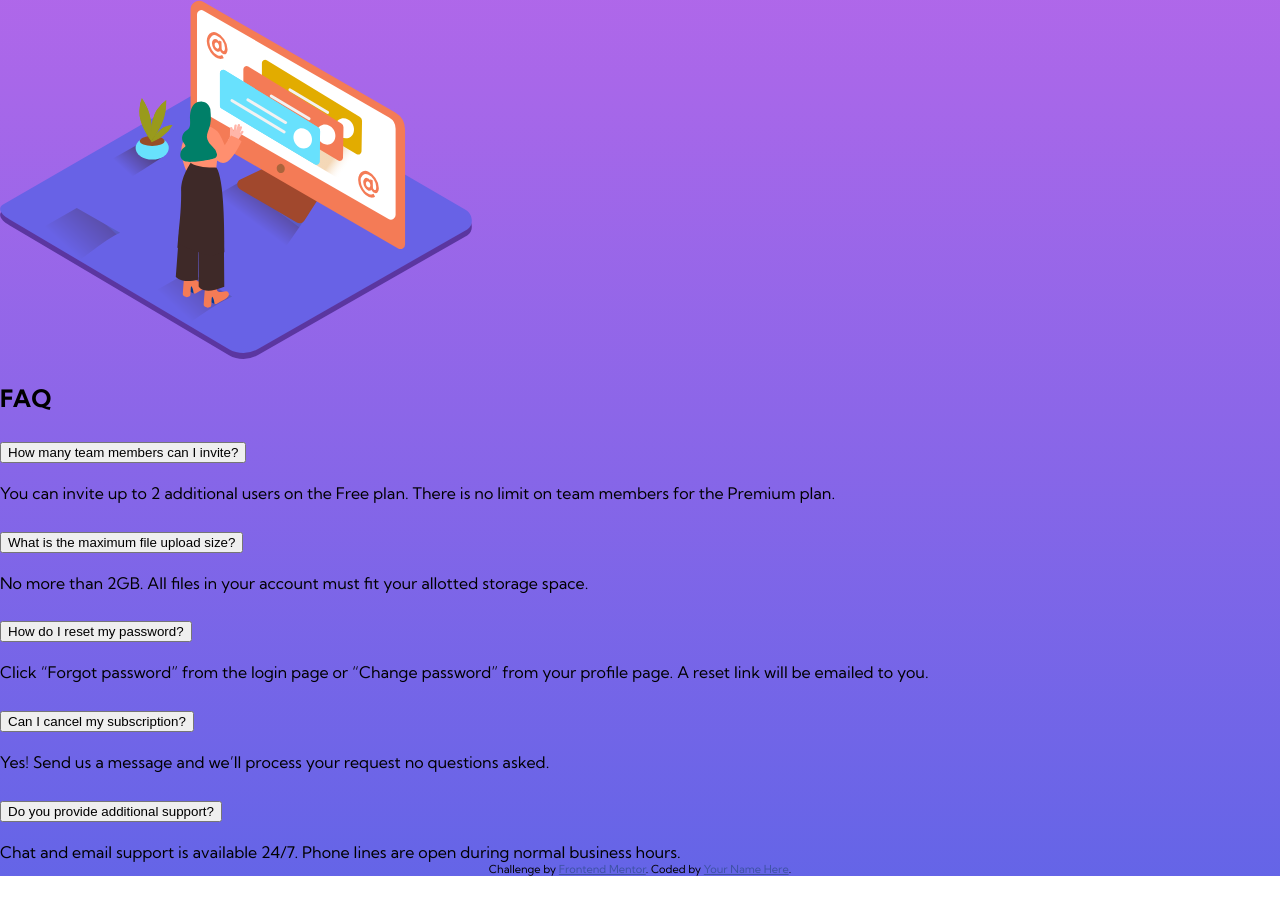
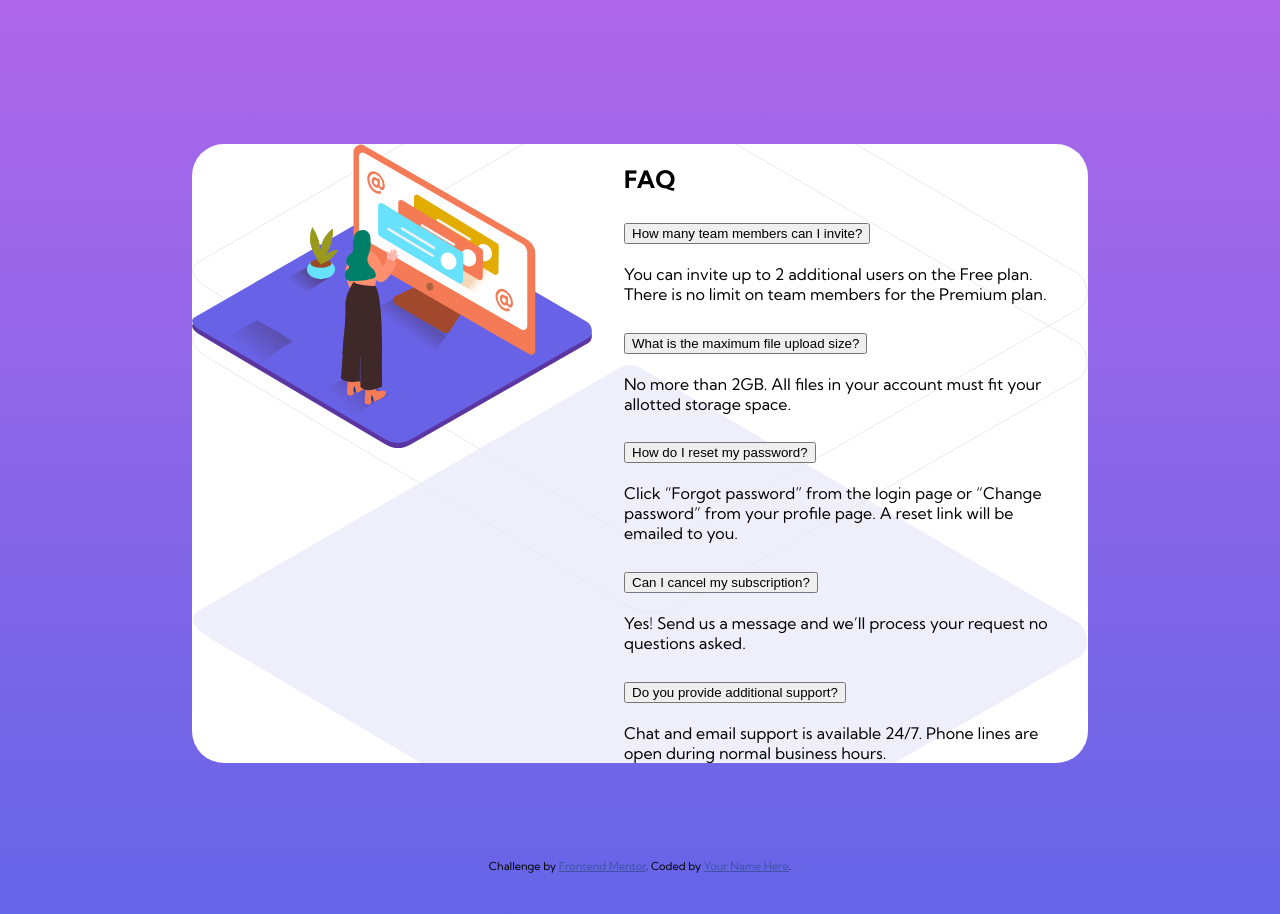
Before and after one commit to MagdaBer/FAQ, a plain HTML site: page index.html in a window 1280 px wide. Before the commit the page ends 876 px from the top, so only its background shows below. Drawn offline with Linux system fonts and the light colour scheme; a script that the page names is missing.

Commit message:
Create card styling

```diff
--- a/style.css
+++ b/style.css
@@ -23,7 +23,37 @@ html {
 body {
   min-height: 100vh;
   margin: 0;
-  padding: 0;
+  padding: 3rem;
   font-family: "Kumbh Sans", sans-serif;
   background: linear-gradient(var(--gradient-violet), var(--gradient-bue));
 }
+
+.card {
+  background: #fff;
+  border-radius: 2rem;
+  max-width: 56rem;
+  margin: ;
+}
+
+.card__image img {
+  width: 100%;
+  height: auto;
+  max-width: 25rem;
+}
+
+@media (min-width: 56em) {
+  .card {
+    display: flex;
+    margin: 6rem auto;
+    padding-right: 2rem;
+    background-image: url("images/bg-pattern-desktop.svg");
+    background-size: cover;
+    background-repeat: no-repeat;
+    background-position: left center;
+  }
+
+  .card__image,
+  .card__text {
+    flex: 1;
+  }
+}
```
